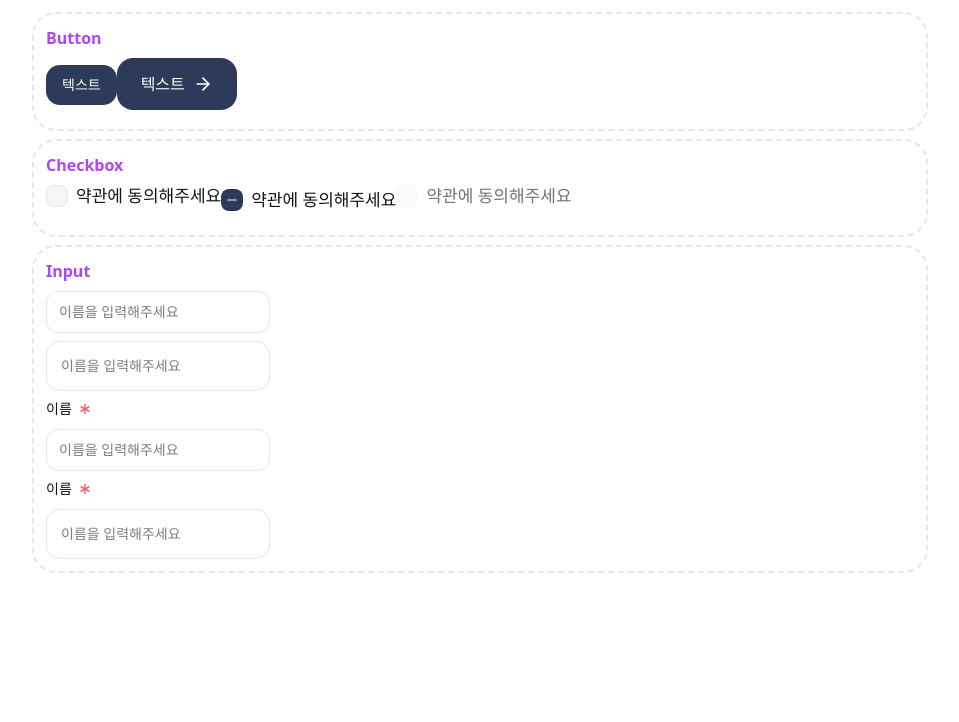
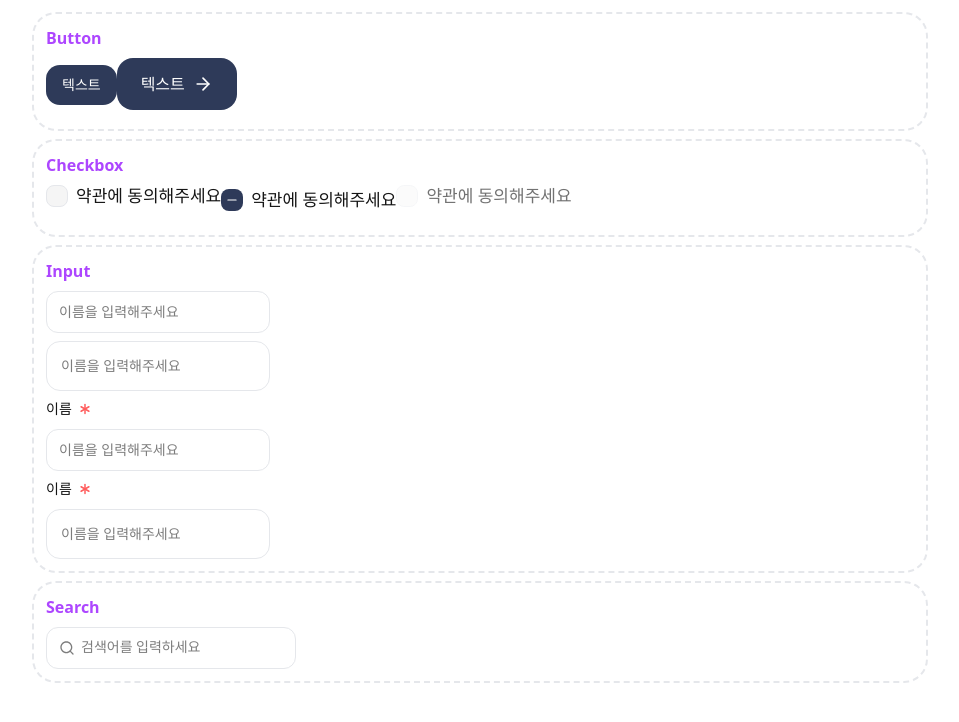
Before and after one commit to shinleehyeon/Scholub, a React (Vite) app: page / in a window 1280 px wide. Shown: the top 722 px of the page, without its empty margins (160-1119 px from the left). Built offline with nearby package versions, Linux system fonts and the light colour scheme.

Commit message:
feat: Add Search component to App and enhance documentation for Button, Checkbox, and Input components

```diff
--- a/src/app/App.tsx
+++ b/src/app/App.tsx
@@ -1,4 +1,4 @@
-import { Input, Checkbox, Button } from "@/shared/ui";
+import { Input, Checkbox, Button, Search } from "@/shared/ui";
 import { useState } from "react";
 import { ArrowRight } from "lucide-react";
 
@@ -86,6 +86,16 @@ function App() {
             />
           </div>
         </div>
+
+        <div className="border-2 border-dashed border-purple-500 rounded-3xl p-12">
+          <div className="flex items-center gap-2 mb-8">
+            <span className="text-purple-500 font-semibold">Search</span>
+          </div>
+
+          <div className="space-y-8">
+            <Search />
+          </div>
+        </div>
       </div>
     </div>
   );
--- /dev/null
+++ b/src/shared/ui/Search.tsx
@@ -0,0 +1,105 @@
+import { forwardRef, useState, type InputHTMLAttributes } from "react";
+import { cn } from "@/shared/lib/utils";
+import SearchIcon from "./icons/Search";
+import CloseIcon from "./icons/Close";
+
+export interface SearchProps
+  extends Omit<InputHTMLAttributes<HTMLInputElement>, "size"> {
+  fullWidth?: boolean;
+  onClear?: () => void;
+}
+
+const Search = forwardRef<HTMLInputElement, SearchProps>(
+  (
+    {
+      className,
+      fullWidth = false,
+      placeholder = "검색어를 입력하세요",
+      value,
+      onChange,
+      onClear,
+      ...props
+    },
+    ref
+  ) => {
+    const [internalValue, setInternalValue] = useState("");
+
+    const currentValue = value !== undefined ? value : internalValue;
+    const hasValue = currentValue && String(currentValue).length > 0;
+
+    const handleChange = (e: React.ChangeEvent<HTMLInputElement>) => {
+      if (value === undefined) {
+        setInternalValue(e.target.value);
+      }
+      onChange?.(e);
+    };
+
+    const handleClear = () => {
+      if (value === undefined) {
+        setInternalValue("");
+      }
+      onClear?.();
+      if (ref && typeof ref !== "function" && ref.current) {
+        ref.current.value = "";
+        ref.current.focus();
+      }
+    };
+
+    return (
+      <div
+        className={cn(
+          "flex items-center gap-[var(--spacing-6)] px-[var(--spacing-12)] py-[var(--spacing-10)] border border-[var(--color-border-default)] rounded-[var(--radius-12)] bg-[var(--color-surface-default)] hover:border-gray-400 focus-within:border-gray-900 focus-within:ring-2 focus-within:ring-gray-900/10 transition-all duration-200",
+          fullWidth ? "w-full" : "w-[250px]",
+          className
+        )}
+      >
+        <div className="flex items-center justify-center flex-shrink-0 text-[var(--color-text-subtle)]">
+          <SearchIcon size={16} />
+        </div>
+        <input
+          ref={ref}
+          type="text"
+          placeholder={placeholder}
+          value={currentValue}
+          onChange={handleChange}
+          className="flex-1 min-w-0 border-0 outline-none bg-transparent text-[var(--color-text-default)] placeholder:text-[var(--color-text-subtle)] font-medium text-sm leading-5 font-[Pretendard]"
+          {...props}
+        />
+        {hasValue && (
+          <div
+            onClick={handleClear}
+            className="flex items-center justify-center flex-shrink-0 cursor-pointer hover:opacity-70 transition-opacity text-[var(--color-text-default)]"
+          >
+            <CloseIcon size={16} />
+          </div>
+        )}
+      </div>
+    );
+  }
+);
+
+Search.displayName = "Search";
+
+export { Search };
+
+/**
+ * 사용법 예제:
+ *
+ * // 기본 사용
+ * <Search placeholder="검색어를 입력하세요" />
+ *
+ * // 전체 너비
+ * <Search fullWidth placeholder="검색" />
+ *
+ * // Controlled Component
+ * const [searchValue, setSearchValue] = useState("");
+ * <Search
+ *   value={searchValue}
+ *   onChange={(e) => setSearchValue(e.target.value)}
+ *   onClear={() => setSearchValue("")}
+ * />
+ *
+ * // ref 사용
+ * const searchRef = useRef<HTMLInputElement>(null);
+ * <Search ref={searchRef} />
+ */
--- /dev/null
+++ b/src/shared/ui/icons/Close.tsx
@@ -0,0 +1,34 @@
+import { type SVGProps } from "react";
+
+interface CloseIconProps extends SVGProps<SVGSVGElement> {
+  size?: number;
+}
+
+const Close = ({ size = 16, className = "", ...props }: CloseIconProps) => {
+  return (
+    <svg
+      xmlns="http://www.w3.org/2000/svg"
+      width={size}
+      height={size}
+      viewBox="0 0 16 16"
+      fill="none"
+      className={`cursor-pointer ${className}`}
+      {...props}
+    >
+      <path
+        fillRule="evenodd"
+        clipRule="evenodd"
+        d="M12.4714 3.5286C12.7317 3.78896 12.7317 4.21106 12.4714 4.47142L4.47139 12.4714C4.21103 12.7317 3.78893 12.7317 3.52857 12.4714C3.26823 12.2111 3.26823 11.7889 3.52857 11.5286L11.5286 3.5286C11.7889 3.26826 12.211 3.26826 12.4714 3.5286Z"
+        fill="currentColor"
+      />
+      <path
+        fillRule="evenodd"
+        clipRule="evenodd"
+        d="M3.52857 3.5286C3.78893 3.26826 4.21103 3.26826 4.47139 3.5286L12.4714 11.5286C12.7317 11.7889 12.7317 12.2111 12.4714 12.4714C12.211 12.7317 11.7889 12.7317 11.5286 12.4714L3.52857 4.47142C3.26823 4.21106 3.26823 3.78896 3.52857 3.5286Z"
+        fill="currentColor"
+      />
+    </svg>
+  );
+};
+
+export default Close;
--- /dev/null
+++ b/src/shared/ui/icons/Search.tsx
@@ -0,0 +1,34 @@
+import { type SVGProps } from "react";
+
+interface SearchIconProps extends SVGProps<SVGSVGElement> {
+  size?: number;
+}
+
+const Search = ({ size = 16, className = "", ...props }: SearchIconProps) => {
+  return (
+    <svg
+      xmlns="http://www.w3.org/2000/svg"
+      width={size}
+      height={size}
+      viewBox="0 0 16 16"
+      fill="none"
+      className={className}
+      {...props}
+    >
+      <path
+        fillRule="evenodd"
+        clipRule="evenodd"
+        d="M7.33331 2.66665C4.75599 2.66665 2.66665 4.75599 2.66665 7.33331C2.66665 9.91065 4.75599 12 7.33331 12C9.91065 12 12 9.91065 12 7.33331C12 4.75599 9.91065 2.66665 7.33331 2.66665ZM1.33331 7.33331C1.33331 4.01961 4.01961 1.33331 7.33331 1.33331C10.647 1.33331 13.3333 4.01961 13.3333 7.33331C13.3333 10.647 10.647 13.3333 7.33331 13.3333C4.01961 13.3333 1.33331 10.647 1.33331 7.33331Z"
+        fill="currentColor"
+      />
+      <path
+        fillRule="evenodd"
+        clipRule="evenodd"
+        d="M10.6619 10.6619C10.9223 10.4015 11.3443 10.4015 11.6047 10.6619L14.4714 13.5285C14.7317 13.7889 14.7317 14.211 14.4714 14.4714C14.211 14.7317 13.7889 14.7317 13.5285 14.4714L10.6619 11.6047C10.4015 11.3443 10.4015 10.9223 10.6619 10.6619Z"
+        fill="currentColor"
+      />
+    </svg>
+  );
+};
+
+export default Search;
--- a/src/shared/ui/index.ts
+++ b/src/shared/ui/index.ts
@@ -1,3 +1,4 @@
 export { Button } from "./Button";
 export { Input } from "./Input";
 export { default as Checkbox } from "./Checkbox";
+export { Search } from "./Search";
```
Also changed, not shown: src/shared/ui/Button.tsx (+25 -0 lines), src/shared/ui/Checkbox.tsx (+38 -0 lines), src/shared/ui/Input.tsx (+33 -0 lines).
